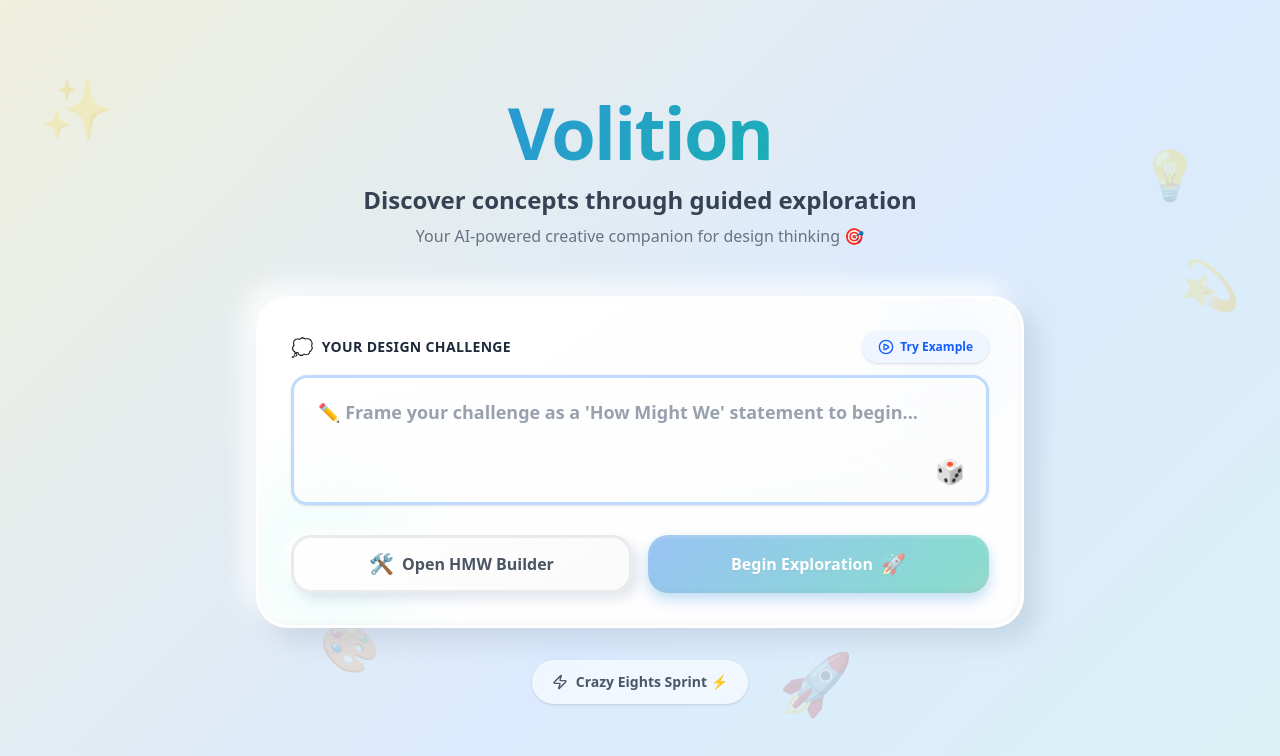
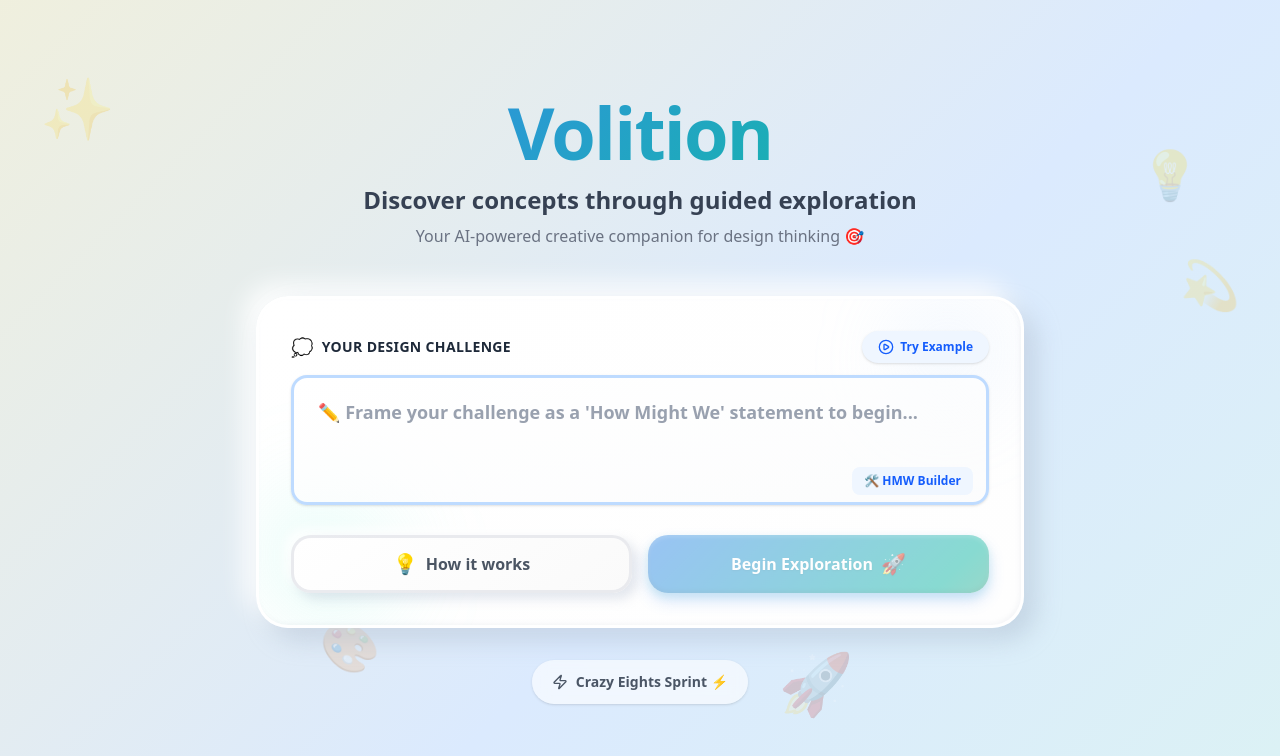
Before and after one commit to AnthonyMohun/volition, a Next.js app: page / in a window 1280 px wide. Shown: the top 756 px of the page. Built offline with nearby package versions, Linux system fonts and the light colour scheme.

Commit message:
change hmw

```diff
--- a/app/page.tsx
+++ b/app/page.tsx
@@ -7,14 +7,6 @@ import { HMWHelperModal } from "@/components/hmw-helper-modal";
 import { CrazyEightsModal } from "@/components/crazy-eights-modal";
 import { EXAMPLE_SESSION_DATA } from "@/lib/example-data";
 import { PlayCircle, Zap } from "lucide-react";
-
-const EXAMPLE_HMWS = [
-  "How might we help students manage their time more effectively?",
-  "How might we help people with hearing impairments access our mobile app when they can't receive audio notifications?",
-  "How might we help busy professionals accomplish managing emails so they can spend less than 10 minutes per day?",
-  "How might we help remote team members feel more like a team around same projects or interests?",
-  "How might we help online shoppers reduce single-use packaging by using reusable packaging?",
-];
 
 export default function Home() {
   const router = useRouter();
@@ -35,11 +27,6 @@ export default function Home() {
   const handleSelectTemplate = (template: string) => {
     setHmwInput(template);
     setShowHelper(false);
-  };
-
-  const handleRandomExample = () => {
-    const randomIndex = Math.floor(Math.random() * EXAMPLE_HMWS.length);
-    setHmwInput(EXAMPLE_HMWS[randomIndex]);
   };
 
   const handleTryExample = () => {
@@ -132,12 +119,12 @@ export default function Home() {
                 />
                 <button
                   type="button"
-                  onClick={handleRandomExample}
-                  className="absolute bottom-4 right-4 text-2xl hover:scale-125 transition-transform p-2 hover:bg-blue-50 rounded-xl"
-                  title="Insert a random example 'How Might We' statement"
-                  aria-label="Insert a random example How Might We statement"
+                  onClick={() => setShowHelper(true)}
+                  className="absolute bottom-4 right-4 text-xs font-bold text-blue-600 hover:text-blue-700 bg-blue-50 hover:bg-blue-100 px-3 py-1.5 rounded-lg transition-all"
+                  title="Open HMW Builder"
+                  aria-label="Open HMW Builder"
                 >
-                  🎲
+                  🛠️ HMW Builder
                 </button>
               </div>
             </div>
@@ -145,13 +132,12 @@ export default function Home() {
             <div className="grid grid-cols-1 md:grid-cols-2 gap-4">
               <button
                 type="button"
-                onClick={() => setShowHelper(true)}
-                aria-label="Open HMW Builder - guided template to craft a How Might We statement"
-                title="Open guided builder to craft a 'How Might We' statement"
+                aria-label="Learn how it works"
+                title="Learn how 'How Might We' statements work"
                 className="fun-button-secondary flex items-center justify-center gap-2 bounce-hover"
               >
-                <span className="text-xl">🛠️</span>
-                <span className="font-black">Open HMW Builder</span>
+                <span className="text-xl">💡</span>
+                <span className="font-black">How it works</span>
               </button>
 
               <button
--- a/components/hmw-helper-modal.tsx
+++ b/components/hmw-helper-modal.tsx
@@ -1,5 +1,13 @@
 import { useState } from "react";
-import { X, Accessibility, Heart, Zap, Leaf, Users } from "lucide-react";
+import {
+  X,
+  Accessibility,
+  Heart,
+  Zap,
+  Leaf,
+  Users,
+  Shuffle,
+} from "lucide-react";
 
 interface HMWHelperModalProps {
   isOpen: boolean;
@@ -143,6 +151,23 @@ const TEMPLATES = [
         blanks.benefit || "[connected]"
       } around ${blanks.shared || "[shared interest]"}?`,
   },
+  {
+    id: "random",
+    icon: Shuffle,
+    label: "Random Example",
+    description: "Get a random pre-written HMW statement for inspiration",
+    blanks: [],
+    template: () => "",
+    isRandom: true,
+  },
+];
+
+const EXAMPLE_HMWS = [
+  "How might we help students manage their time more effectively?",
+  "How might we help people with hearing impairments access our mobile app when they can't receive audio notifications?",
+  "How might we help busy professionals accomplish managing emails so they can spend less than 10 minutes per day?",
+  "How might we help remote team members feel more like a team around same projects or interests?",
+  "How might we help online shoppers reduce single-use packaging by using reusable packaging?",
 ];
 
 export function HMWHelperModal({
@@ -156,9 +181,13 @@ export function HMWHelperModal({
   if (!isOpen) return null;
 
   const template = TEMPLATES.find((t) => t.id === selectedTemplate);
+  const isRandom = template && "isRandom" in template && template.isRandom;
   const isComplete =
-    template && template.blanks.every((blank) => blanks[blank.key]?.trim());
-  const generatedStatement = template ? template.template(blanks) : "";
+    template &&
+    !isRandom &&
+    template.blanks.every((blank) => blanks[blank.key]?.trim());
+  const generatedStatement =
+    template && !isRandom ? template.template(blanks) : "";
 
   const handleReset = () => {
     setSelectedTemplate(null);
@@ -201,12 +230,21 @@ export function HMWHelperModal({
               <div className="grid grid-cols-1 gap-3">
                 {TEMPLATES.map((tmpl) => {
                   const IconComponent = tmpl.icon;
+                  const isRandomOption = "isRandom" in tmpl && tmpl.isRandom;
                   return (
                     <button
                       key={tmpl.id}
                       onClick={() => {
-                        setSelectedTemplate(tmpl.id);
-                        setBlanks({});
+                        if (isRandomOption) {
+                          // Select random HMW and close modal
+                          const randomIndex = Math.floor(
+                            Math.random() * EXAMPLE_HMWS.length
+                          );
+                          onSelect(EXAMPLE_HMWS[randomIndex]);
+                        } else {
+                          setSelectedTemplate(tmpl.id);
+                          setBlanks({});
+                        }
                       }}
                       className="group p-4 bg-gray-50 rounded-xl border-2 border-transparent hover:border-indigo-500 hover:bg-indigo-50 transition-all text-left"
                     >
```
